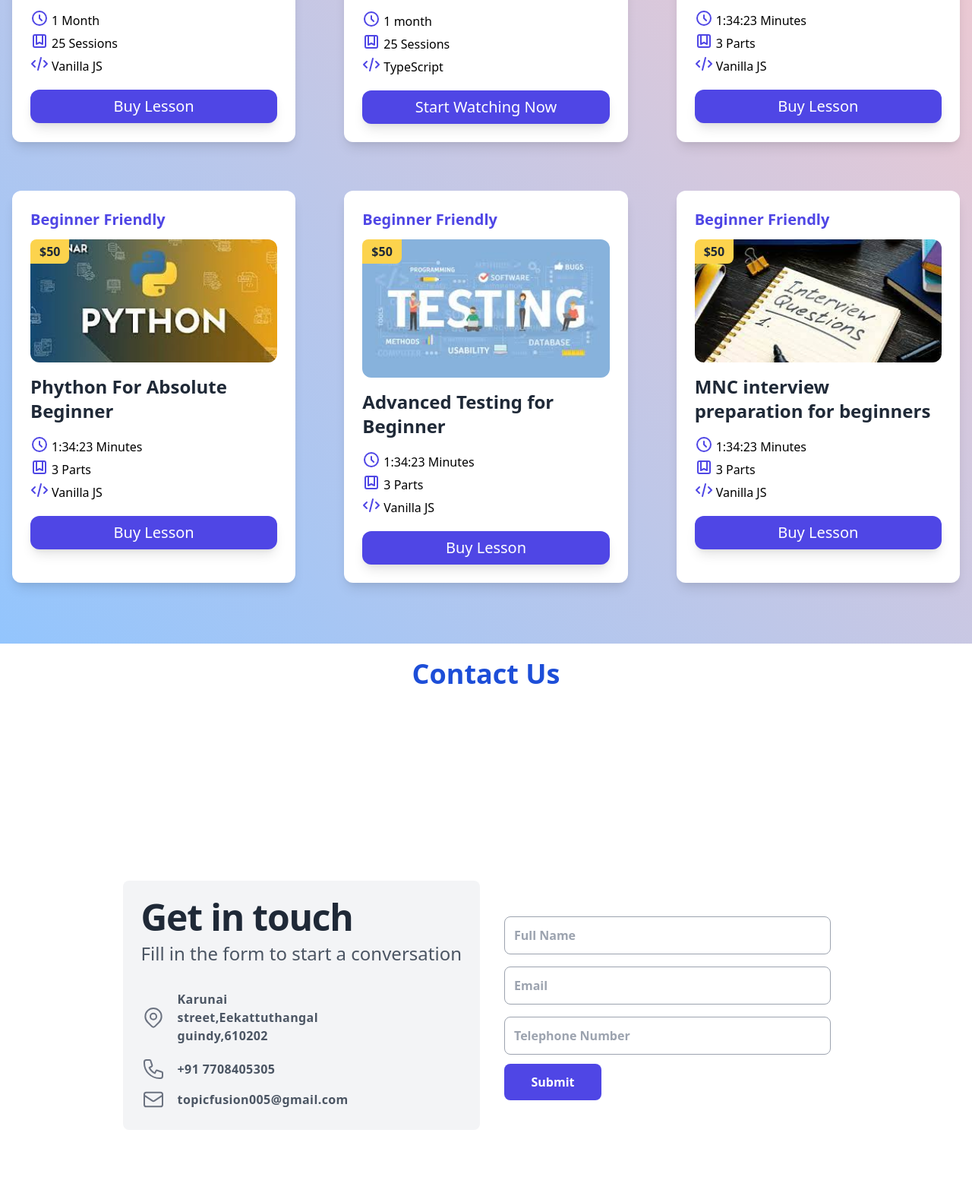
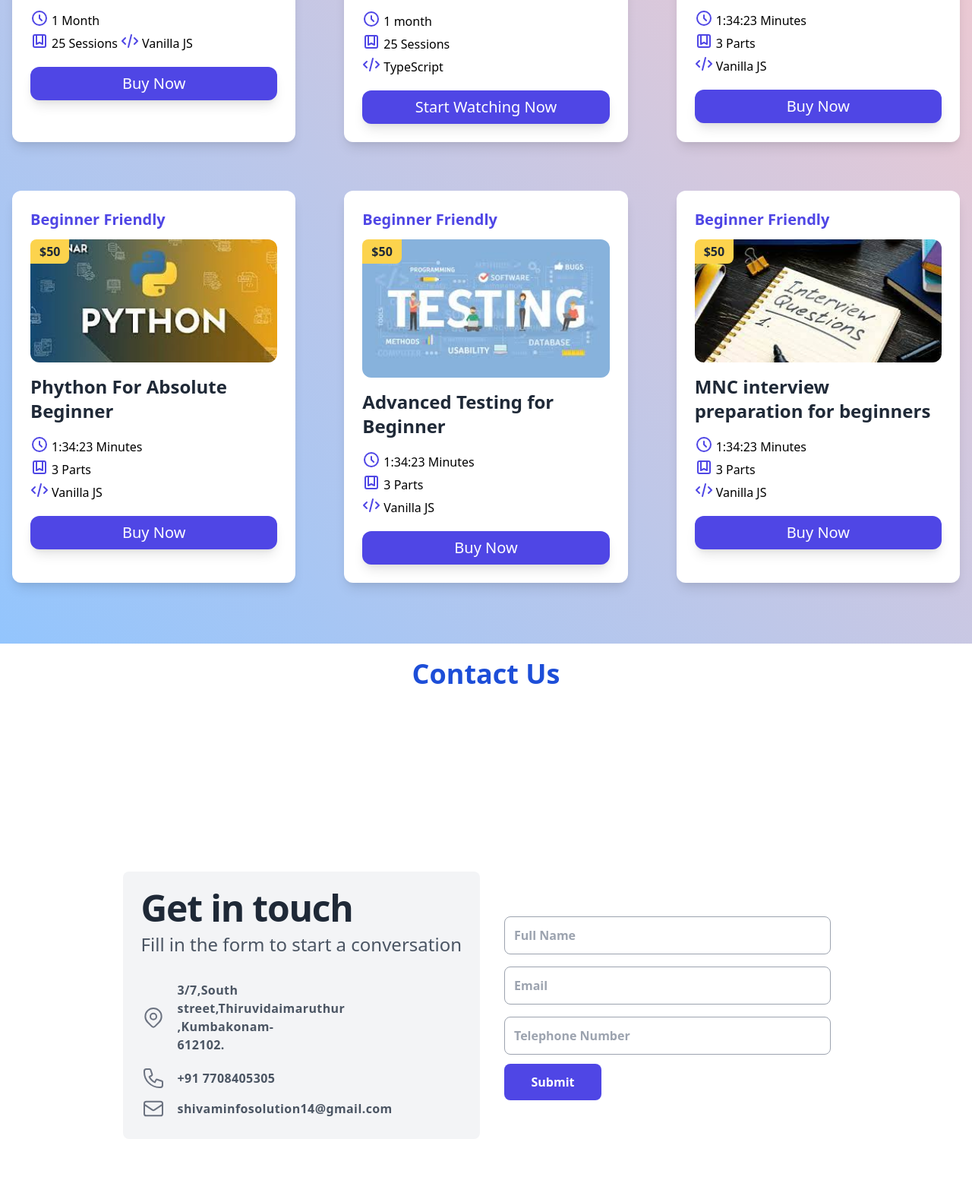
Before and after one commit to GvtechFix/shivaminfosolution, a website: page index.html in a window 1280 px wide. Shown: the part 1166-2740 px from the top of the page at 76% size. Drawn offline with nearby package versions, Linux system fonts and the light colour scheme.

Commit message:
Update index.html

```diff
--- a/index.html
+++ b/index.html
@@ -8,7 +8,7 @@
     <script src="https://cdnjs.cloudflare.com/ajax/libs/flowbite/1.8.0/flowbite.min.js"></script>
     <link href="https://cdn.jsdelivr.net/npm/tailwindcss@2.2.19/dist/tailwind.min.css" rel="stylesheet">
 
-    <title>courses</title>
+    <title>Shivaminfosolution</title>
 </head>
 <body>
 
@@ -123,7 +123,7 @@
               </svg>
             </span>
             <p>25 Sessions</p>
-          </div>
+          </divf
           <div class="flex space-x-1 items-center">
             <span>
               <svg xmlns="http://www.w3.org/2000/svg" class="h-6 w-6 text-indigo-600 mb-1.5" fill="none" viewBox="0 0 24 24" stroke="currentColor">
@@ -132,7 +132,7 @@
             </span>
             <p>Vanilla JS</p>
           </div>
-          <button class="mt-4 text-xl w-full text-white bg-indigo-600 py-2 rounded-xl shadow-lg" ><a href="#contact" >Buy Lesson</a></button>
+          <button class="mt-4 text-xl w-full text-white bg-indigo-600 py-2 rounded-xl shadow-lg" ><a href="#contact" >Buy Now</a></button>
         </div>
       </div>
 
@@ -205,7 +205,7 @@
             </span>
             <p>Vanilla JS</p>
           </div>
-          <button class="mt-4 text-xl w-full text-white bg-indigo-600 py-2 rounded-xl shadow-lg"><a href="#contact" >Buy Lesson</a></button>
+          <button class="mt-4 text-xl w-full text-white bg-indigo-600 py-2 rounded-xl shadow-lg"><a href="#contact" >Buy Now</a></button>
         </div>
       </div>
       <div  class="max-w-sm bg-white px-6 pt-6 pb-2 rounded-xl shadow-lg transform hover:scale-105 transition duration-500">
@@ -240,7 +240,7 @@
             </span>
             <p>Vanilla JS</p>
           </div>
-          <button class="mt-4 text-xl w-full text-white bg-indigo-600 py-2 rounded-xl shadow-lg"><a href="#contact" >Buy Lesson</a></button>
+          <button class="mt-4 text-xl w-full text-white bg-indigo-600 py-2 rounded-xl shadow-lg"><a href="#contact" >Buy Now</a></button>
         </div>
       </div>
       <div class="max-w-sm bg-white px-6 pt-6 pb-2 rounded-xl shadow-lg transform hover:scale-105 transition duration-500">
@@ -275,7 +275,7 @@
             </span>
             <p>Vanilla JS</p>
           </div>
-          <button class="mt-4 text-xl w-full text-white bg-indigo-600 py-2 rounded-xl shadow-lg"><a href="#contact" >Buy Lesson</a></button>
+          <button class="mt-4 text-xl w-full text-white bg-indigo-600 py-2 rounded-xl shadow-lg"><a href="#contact" >Buy Now</a></button>
         </div>
       </div>
       <div id="testing" class="max-w-sm bg-white px-6 pt-6 pb-2 rounded-xl shadow-lg transform hover:scale-105 transition duration-500">
@@ -310,7 +310,7 @@
             </span>
             <p>Vanilla JS</p>
           </div>
-          <button class="mt-4 text-xl w-full text-white bg-indigo-600 py-2 rounded-xl shadow-lg"><a href="#contact" >Buy Lesson</a></button>
+          <button class="mt-4 text-xl w-full text-white bg-indigo-600 py-2 rounded-xl shadow-lg"><a href="#contact" >Buy Now</a></button>
         </div>
       </div>
     </div>
@@ -339,7 +339,8 @@
                               <path stroke-linecap="round" stroke-linejoin="round" stroke-width="1.5" d="M15 11a3 3 0 11-6 0 3 3 0 016 0z"/>
                           </svg>
                           <div class="ml-4 text-md tracking-wide font-semibold w-40">
-                              Karunai street,Eekattuthangal guindy,610202
+                              3/7,South street,Thiruvidaimaruthur
+                              ,Kumbakonam-612102.
                           </div>
                       </div>
 
@@ -357,7 +358,7 @@
                               <path stroke-linecap="round" stroke-linejoin="round" stroke-width="1.5" d="M3 8l7.89 5.26a2 2 0 002.22 0L21 8M5 19h14a2 2 0 002-2V7a2 2 0 00-2-2H5a2 2 0 00-2 2v10a2 2 0 002 2z"/>
                           </svg>
                           <div class="ml-4 text-md tracking-wide font-semibold w-40">
-                              topicfusion005@gmail.com
+                              shivaminfosolution14@gmail.com
                           </div>
                       </div>
                   </div>
@@ -423,7 +424,7 @@
       class="bg-slate-800 p-4 text-center">
       © 2023 Copyright:
       <a class="text-neutral-400" href="#"
-        >xxxxxxxxxxx</a
+        >ShivamInfoSolution</a
       >
     </div>
     </footer>
```
